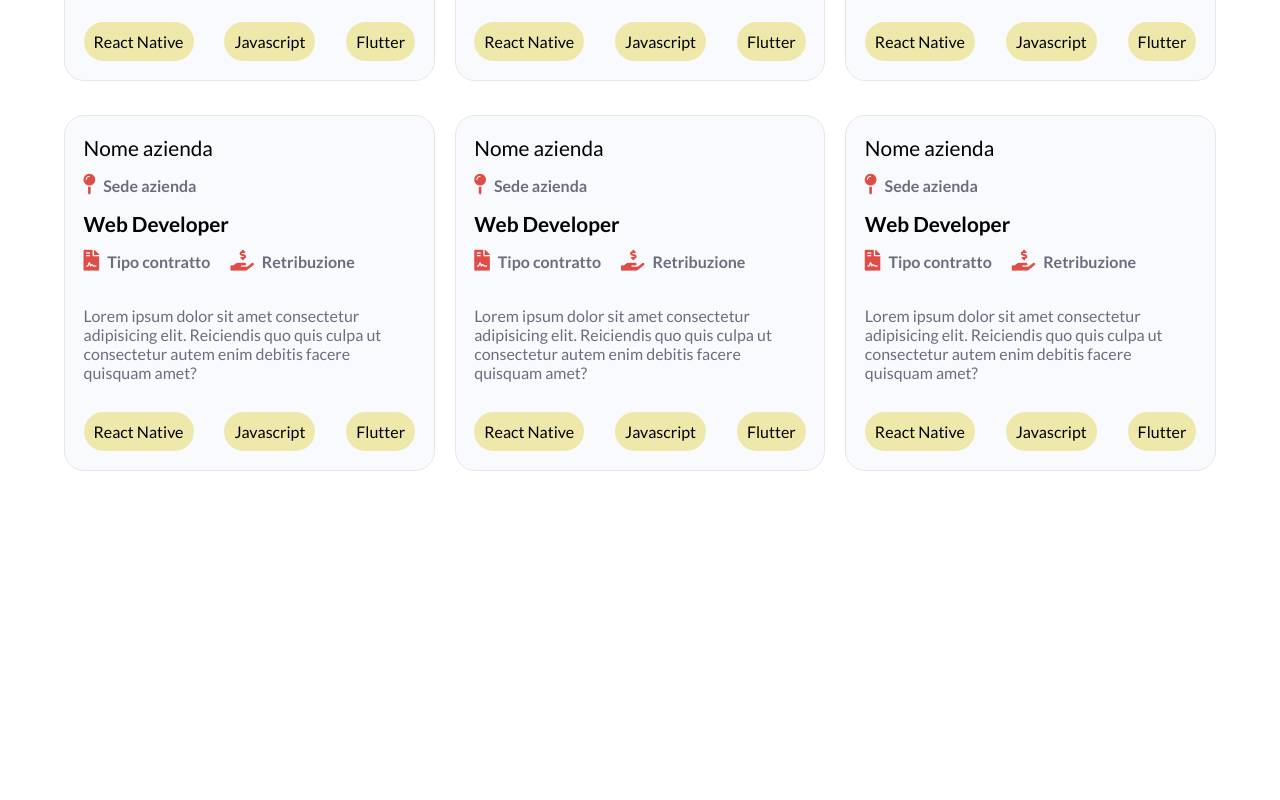
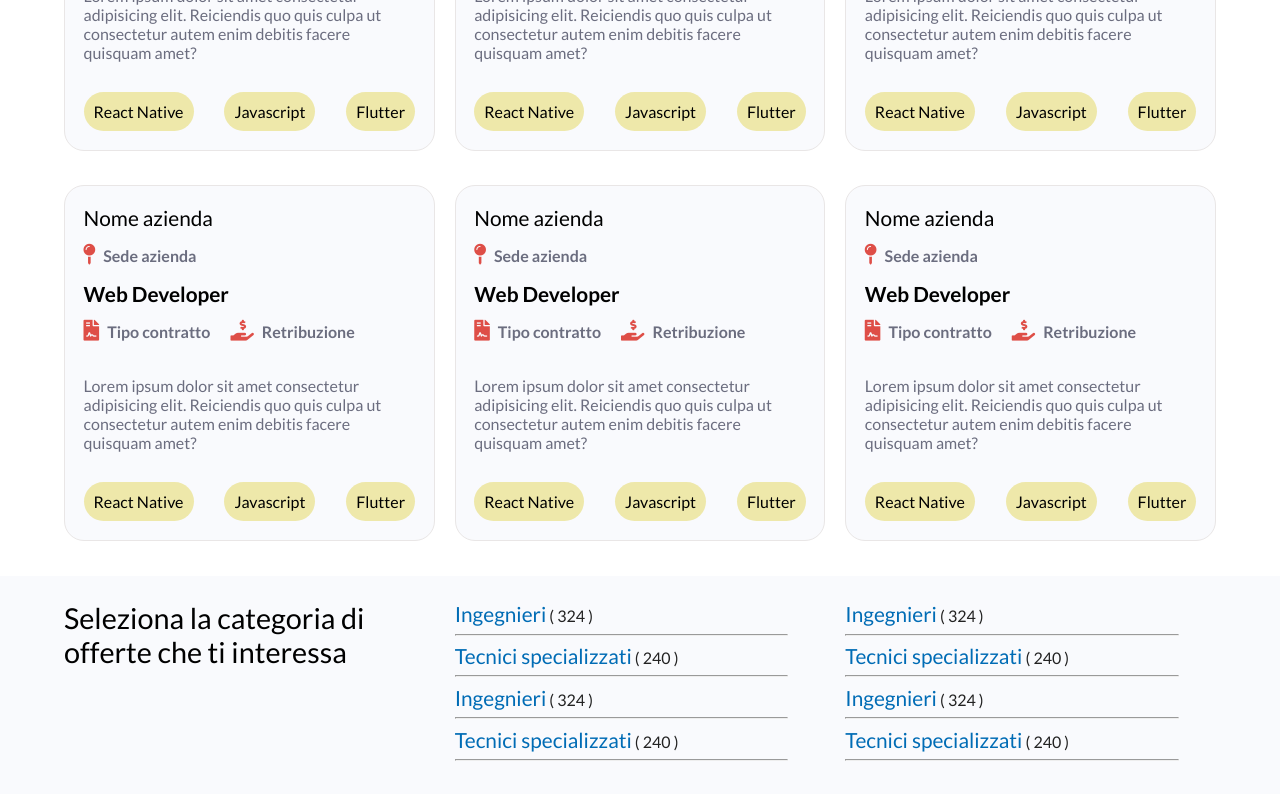
Before and after one commit to andreuhh/wwa-find-your-job, an Angular app: page / in a window 1280 px wide. Shown: the part 1006-1806 px from the top of the page. Before the commit the page ends 1558 px from the top, so only its background shows below. Built offline with nearby package versions, Linux system fonts and the light colour scheme.

Commit message:
category

```diff
--- a/src/app/common/header/header.component.scss
+++ b/src/app/common/header/header.component.scss
@@ -10,7 +10,7 @@ Header
   z-index: 100;
   background-color: $lightBg;
   width: 100%;
-  position: fixed;
+  position: relative;
   top: 0;
   padding: 10px 40px;
   display: flex;
--- a/src/app/components/home/home.component.html
+++ b/src/app/components/home/home.component.html
@@ -33,6 +33,7 @@
 <main>
   <h3>Aggiunti di recente</h3>
   <h5>Aziende straordinarie sono alla ricerca di grandi talenti</h5>
+  <section class="cardSection">
   <div class="cardRow">
     <div class="card">
       <h5>Nome azienda</h5>
@@ -82,7 +83,7 @@
       </div>
     </div>
 
-    <div class="card card--noDesktop">
+    <div class="card card--twoCol">
       <h5>Nome azienda</h5>
       <i class="fas fa-map-pin"><span>Sede azienda</span></i>
       <h5>Web Developer</h5>
@@ -148,7 +149,7 @@
       </div>
     </div>
 
-    <div class="card card--noDesktop">
+    <div class="card card--twoCol">
       <h5>Nome azienda</h5>
       <i class="fas fa-map-pin"><span>Sede azienda</span></i>
       <h5>Web Developer</h5>
@@ -164,4 +165,36 @@
       </div>
     </div>
   </div>
+</section>
+
+  <section class="selectByCategory">
+    <div class="selectByCategory__col">
+      <h4>Seleziona la categoria di offerte che ti interessa</h4>
+    </div>
+    <div class="selectByCategory__col">
+      <div class="selectByCategory__col__item">
+        <a>Ingegnieri<span> ( 324 )</span></a>
+        <hr>
+        <a>Tecnici specializzati<span> ( 240 )</span></a>
+        <hr>
+        <a>Ingegnieri<span> ( 324 )</span></a>
+        <hr>
+        <a>Tecnici specializzati<span> ( 240 )</span></a>
+        <hr>
+      </div>
+    </div>
+    <div class="selectByCategory__col">
+      <div class="selectByCategory__col__item">
+        <a>Ingegnieri<span> ( 324 )</span></a>
+        <hr>
+        <a>Tecnici specializzati<span> ( 240 )</span></a>
+        <hr>
+        <a>Ingegnieri<span> ( 324 )</span></a>
+        <hr>
+        <a>Tecnici specializzati<span> ( 240 )</span></a>
+        <hr>
+      </div>
+    </div>
+  </section>
+
 </main>
--- a/src/app/components/home/home.component.scss
+++ b/src/app/components/home/home.component.scss
@@ -196,15 +196,18 @@ HERO
 // main
 main {
   //background-color: red;
-  margin: 2% 5%;
+  margin: 2% 0%;
   text-align: center;
+}
+
+.cardSection {
+  padding: 0% 5%;
 }
 
 .cardRow {
   display: grid;
   grid-template-columns: repeat(3, 1fr);
   grid-gap: 20px;
-
 
   &:first-of-type {
     padding: 3% 0 0 0;
@@ -221,7 +224,7 @@ main {
     border: 1px solid $lightGray;
     background-color: $lightBg;
 
-    &--noDesktop {
+    &--twoCol {
       display: none;
     }
 
@@ -276,13 +279,63 @@ main {
 }
 
 @media (max-width: 1024px) {
+
   .cardRow {
     grid-template-columns: repeat(2, 1fr);
+
+    .card {
+      &--twoCol {
+        display: block;
+      }
+    }
   }
 }
 
 @media (max-width: 700px) {
+
   .cardRow {
     grid-template-columns: 1fr;
+
+    .card {
+      &--twoCol {
+        display: none;
+      }
+    }
   }
 }
+
+// category
+.selectByCategory {
+  display: grid;
+  grid-template-columns: repeat(3, 1fr);
+  grid-gap: 20px;
+
+  background-color: $lightBg;
+  padding: 2% 5%;
+
+  h4 {
+    text-align: left;
+    font-size: 1.8rem;
+  }
+
+  &__col {
+    text-align: left;
+
+    &__item {
+      a {
+        color: $primaryColor;
+        font-size: 1.3rem;
+        cursor: pointer;
+      }
+
+      span {
+        color: $text;
+      }
+
+      hr {
+        width: 90%;
+        margin: 2% 0;
+      }
+    }
+  }
+}
```
